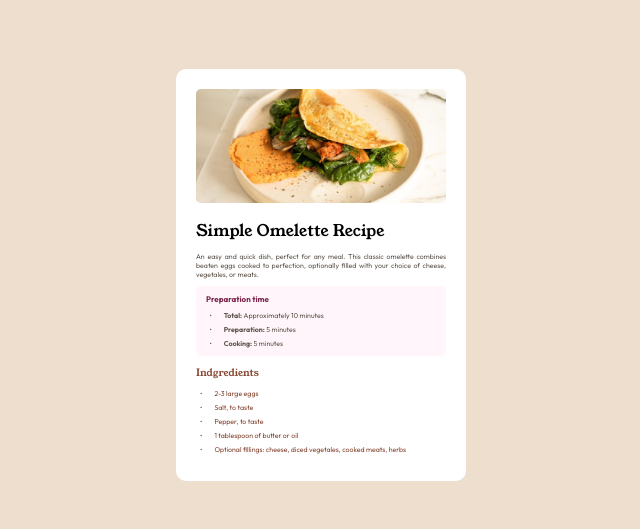
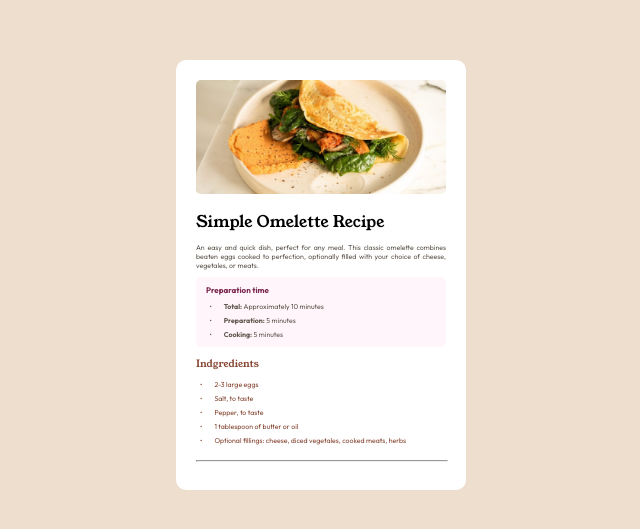
Before and after one commit to Nomiss323/Recipe-Page-test-, a plain HTML site: page index.html in a window 1280 px wide. Shown: the part 133-662 px from the top of the page, without its empty margins (319-959 px from the left). Drawn offline with Linux system fonts and the light colour scheme.

Commit message:
new stuff

```diff
--- a/index.html
+++ b/index.html
@@ -32,6 +32,10 @@
             <li class="dot2">1 tablespoon of butter or oil</li>
             <li class="dot2">Optional fillings: cheese, diced vegetales, cooked meats, herbs</li>
         </ul>
+        <hr>
+
+
+
     </div>
 
 
--- a/styles.css
+++ b/styles.css
@@ -119,8 +119,17 @@ body{
       margin-right: 12px;
 
 }
+.dot2 {
+    margin-left: -6%;
+    color: var(--hd-br);
 
+}
 
+  .dot2::before {
+      content: '•';;
+      margin-right: 12px;
+
+}
 
 
 
@@ -132,14 +141,9 @@ body{
 
 }
 
-.dot2 {
-    margin-left: -6%;
-    color: var(--hd-br);
+hr{
+    width: 100%;
+    background-color: var();
 
 }
-
-  .dot2::before {
-      content: '•';;
-      margin-right: 12px;
-
 }
```
